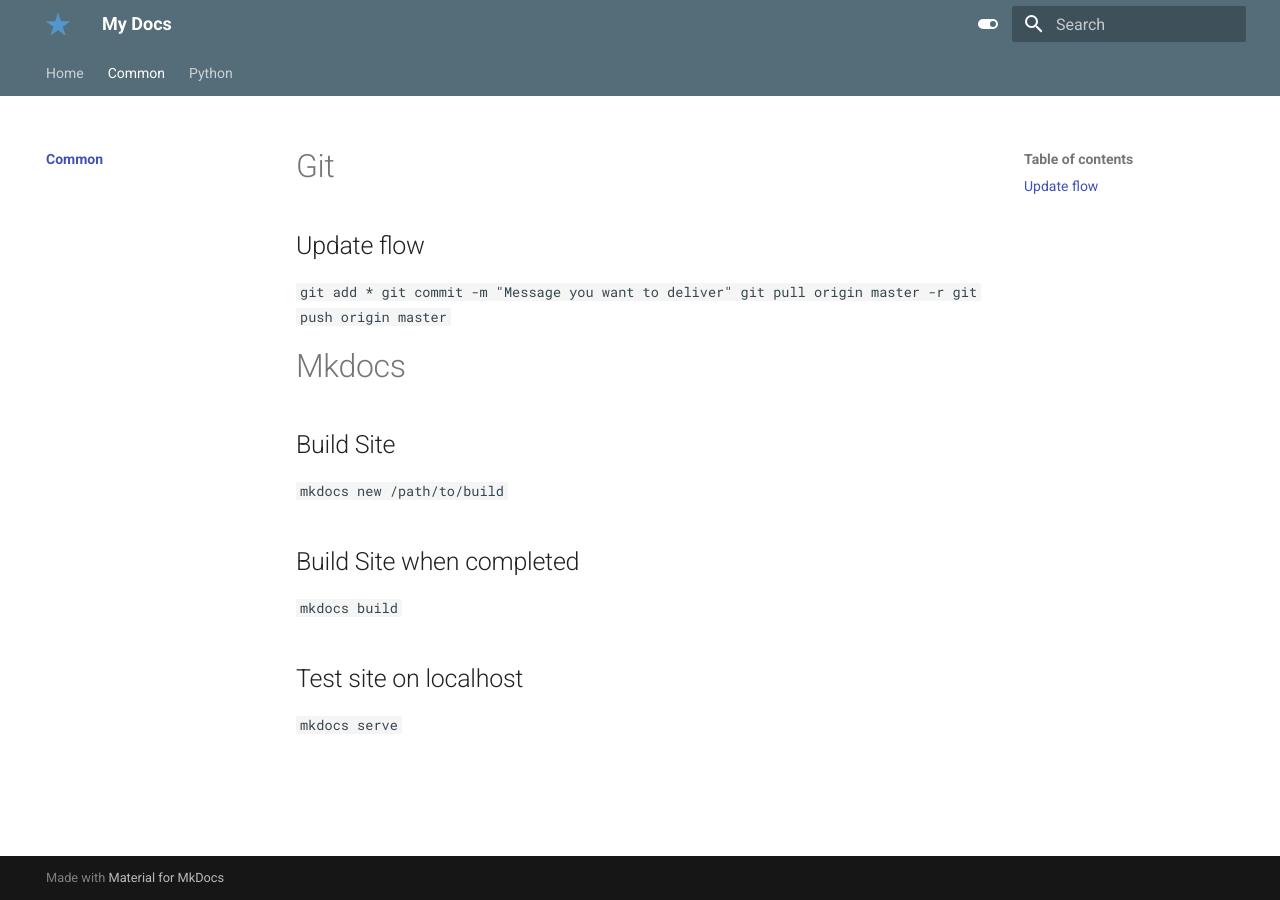
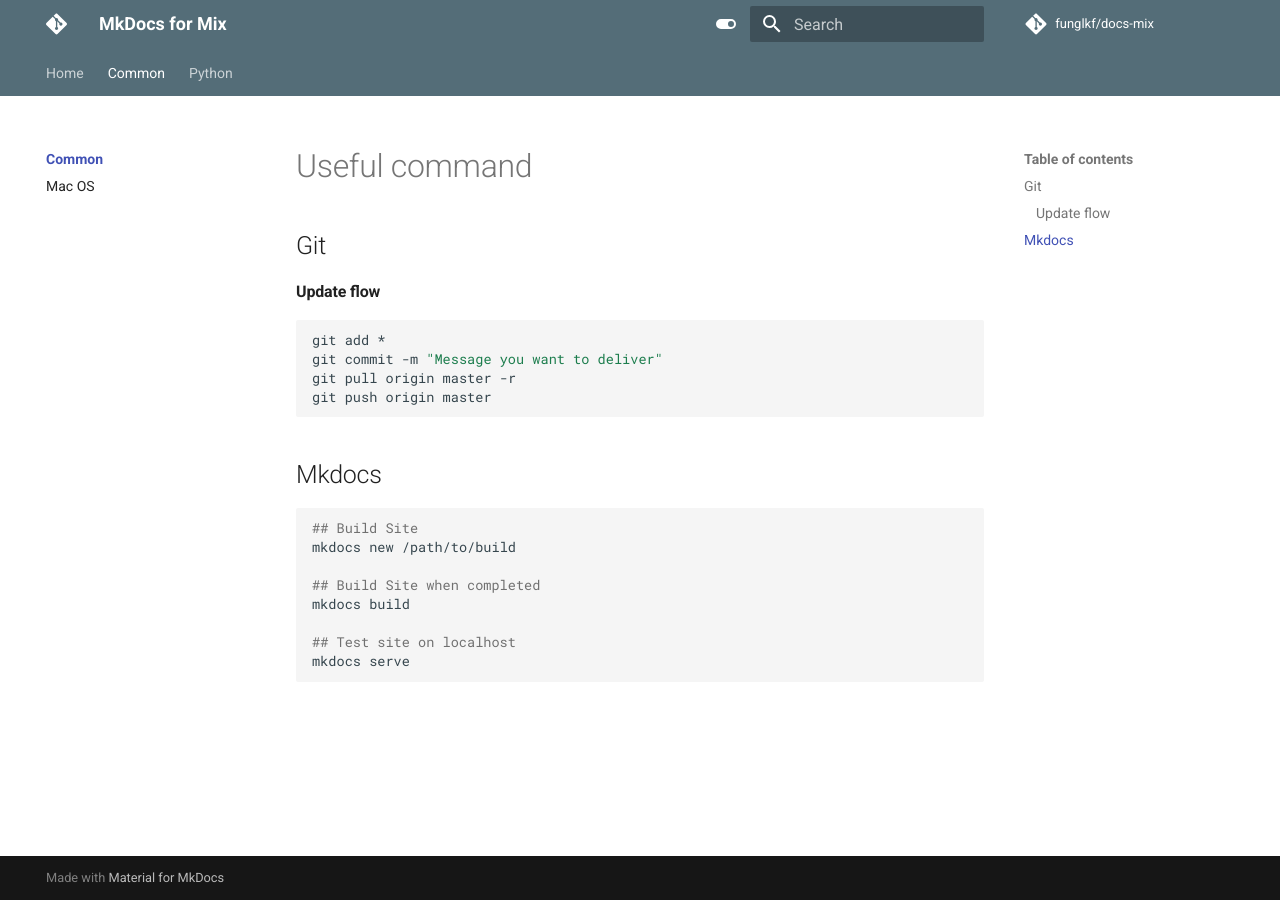
Before and after one commit to funglkf/docs-mix, an MkDocs documentation site: the page built from docs/common/index.md, in a window 1280 px wide. Built offline with MkDocs 1.6.1 and Material for MkDocs 9.7.7, drawn with Linux system fonts in a browser that asks for light colours; comment, search, counter and statistics services are not loaded.

Commit message:
some change

````diff
--- a/docs/common/index.md
+++ b/docs/common/index.md
@@ -1,19 +1,26 @@
+---
+date: 2020-01-01
+title: Useful command
+---
 
-# Git
-## Update flow
-```git add *
+## Git
+
+#### Update flow
+```shell
+git add *
 git commit -m "Message you want to deliver"
 git pull origin master -r
 git push origin master
 ```
 
-# Mkdocs
-
+## Mkdocs
+```shell
 ## Build Site
-`mkdocs new /path/to/build`
+mkdocs new /path/to/build
 
 ## Build Site when completed
-`mkdocs build`
+mkdocs build
 
 ## Test site on localhost
-`mkdocs serve`
+mkdocs serve
+```
--- /dev/null
+++ b/docs/common/macos.md
@@ -0,0 +1,6 @@
+---
+title: Mac OS
+---
+
+# Document title
+...
--- a/mkdocs.yml
+++ b/mkdocs.yml
@@ -1,24 +1,65 @@
-site_name: My Docs
+# Project information
+site_name: MkDocs for Mix
+site_url: https://funglkf.github.io/docs-mix/
+site_author: Kai
+site_description: >-
+  Create a branded static site from a set of Markdown files to host the
+  documentation of your Open Source or commercial project
+# Repository
+repo_name: funglkf/docs-mix
+repo_url: https://github.com/funglkf/docs-mix
+edit_uri: ""
 
 theme:
   name: material
-  logo: 'images/logo.png'
-  favicon: 'images/favicon.ico'
+
+  favicon: images/favicons.ico
+  icon:
+    logo: fontawesome/brands/git-alt
+    repo: fontawesome/brands/git-alt
+
   palette:
     - scheme: default
-      primary: 'blue grey'
-      accent: 'purple'
+      primary: blue grey
+      accent: purple
       toggle:
         icon: material/toggle-switch
         name: Switch to dark mode
     - scheme: slate
-      primary: red
+      primary: purple
       accent: red
       toggle:
         icon: material/toggle-switch-off-outline
         name: Switch to light mode
+
   features:
+    # - content.code.annotate
+    # - content.tabs.link
+    # - header.autohide
+    # - navigation.expand
+    - navigation.indexes
+    # - navigation.instant
+    # - navigation.sections
     - navigation.tabs
     # - navigation.tabs.sticky
+    - navigation.top
     - navigation.tracking
-    - navigation.indexes
+    - search.highlight
+    # - search.share
+    # - search.suggest
+    - toc.follow
+    # - toc.integrate
+
+
+markdown_extensions:
+  - pymdownx.emoji:
+      emoji_index: !!python/name:materialx.emoji.twemoji
+      emoji_generator: !!python/name:materialx.emoji.to_svg
+  - meta
+  - admonition
+  - pymdownx.details
+  - pymdownx.superfences
+  - pymdownx.highlight:
+      anchor_linenums: true
+  - pymdownx.inlinehilite
+  - pymdownx.snippets
````
Also changed, not shown: docs/index.md (+23 -0 lines), docs/python/index.md (+1 -1 lines).
